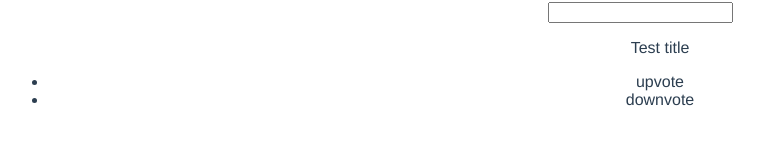
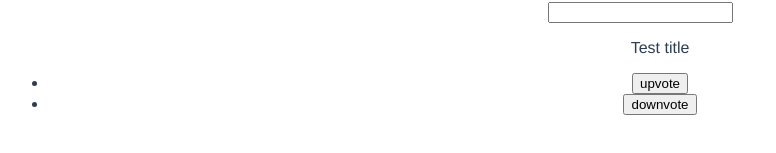
Before and after one commit to tomaszstrozik/vue-firebase, a Vue app: page / in a window 1280 px wide. Shown: the part 359-512 px from the top of the page, without its empty margins (0-776 px from the left). Built offline with nearby package versions, Linux system fonts and the light colour scheme.

Commit message:
[#3.2] rendering button in slot

```diff
--- a/src/views/Home.vue
+++ b/src/views/Home.vue
@@ -16,7 +16,7 @@
         <p>Test title</p>
       </template>
       <template slot="option" slot-scope="{ option }">
-        <span class="option">{{ option.type }}</span>
+        <BaseButton @click.native="vote(option.type)">{{ option.type }}</BaseButton>
       </template>
     </VoteOptions>
   </div>
@@ -49,6 +49,9 @@ export default {
     },
     onInput(inputValue) {
       console.log(inputValue);
+    },
+    vote(voteType) {
+      console.log(voteType);
     }
   }
 };
```
